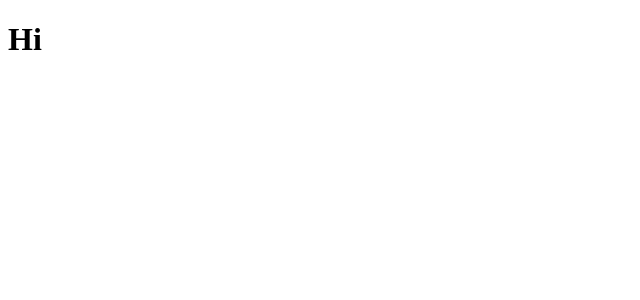
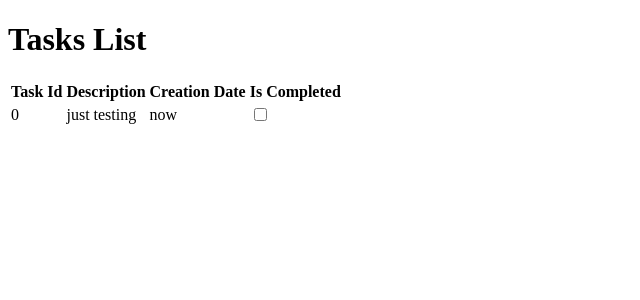
Before and after one commit to mohammed0xff/todo-app, an Angular app in the folder frontend/: page / in a window 1280 px wide. Shown: the top 300 px of the page, without its empty margins (0-640 px from the left). Built offline with nearby package versions, Linux system fonts and the light colour scheme.

Commit message:
add basic task displayment

```diff
--- a/frontend/src/app/app.component.html
+++ b/frontend/src/app/app.component.html
@@ -1 +1 @@
-<h1>Hi</h1>
+<app-tasklist />
--- a/frontend/src/app/app.module.ts
+++ b/frontend/src/app/app.module.ts
@@ -2,10 +2,12 @@ import { NgModule } from '@angular/core';
 import { BrowserModule } from '@angular/platform-browser';
 
 import { AppComponent } from './app.component';
+import { TasklistComponent } from './tasklist/tasklist.component';
 
 @NgModule({
   declarations: [
-    AppComponent
+    AppComponent,
+    TasklistComponent
   ],
   imports: [
     BrowserModule
--- /dev/null
+++ b/frontend/src/app/constants/Task.ts
@@ -0,0 +1,6 @@
+export type Task = {
+    id: number,
+    description: string,
+    createdAt: string,
+    isCompleted: boolean
+  }
--- a/frontend/src/app/tasklist/tasklist.component.html
+++ b/frontend/src/app/tasklist/tasklist.component.html
@@ -1 +1,23 @@
-<p>tasklist works!</p>
+<div class="container">
+
+    <h1>Tasks List</h1>
+
+    <table >
+        <thead>
+            <tr>
+                <th scope="col">Task Id</th>
+                <th scope="col">Description</th>
+                <th scope="col">Creation Date</th>
+                <th scope="col">Is Completed</th>
+            </tr>
+        </thead>
+        <tbody>
+            <tr *ngFor="let t of tasks; index as i">
+                <td>{{t.id}}</td>
+                <td>{{t.description}}</td>
+                <td>{{t.createdAt}}</td>
+                <td><input [checked]="t.isCompleted" id="myCheckbox" type="checkbox"></td>
+            </tr>
+        </tbody>
+    </table>
+</div>
--- a/frontend/src/app/tasklist/tasklist.component.ts
+++ b/frontend/src/app/tasklist/tasklist.component.ts
@@ -1,10 +1,22 @@
-import { Component } from '@angular/core';
+import { Component, OnInit } from '@angular/core';
+import { Task } from '../constants/Task';
 
 @Component({
   selector: 'app-tasklist',
   templateUrl: './tasklist.component.html',
   styleUrls: ['./tasklist.component.css']
 })
-export class TasklistComponent {
 
+export class TasklistComponent implements OnInit {
+
+  tasks: Task[] = [{id : 0,  description : "just testing", createdAt : "now", isCompleted : false}];
+
+  constructor() {
+  }
+
+  ngOnInit(): void {
+  }
+
+  onCheck(index: number) {
+  }
 }
```
